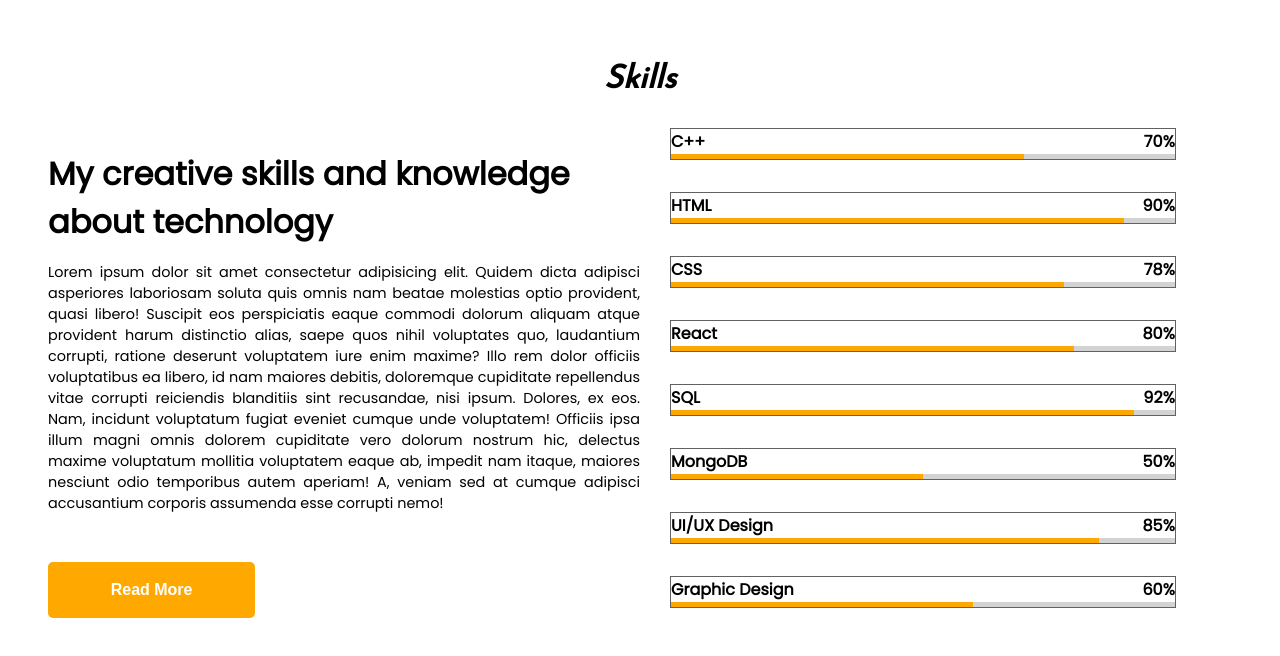
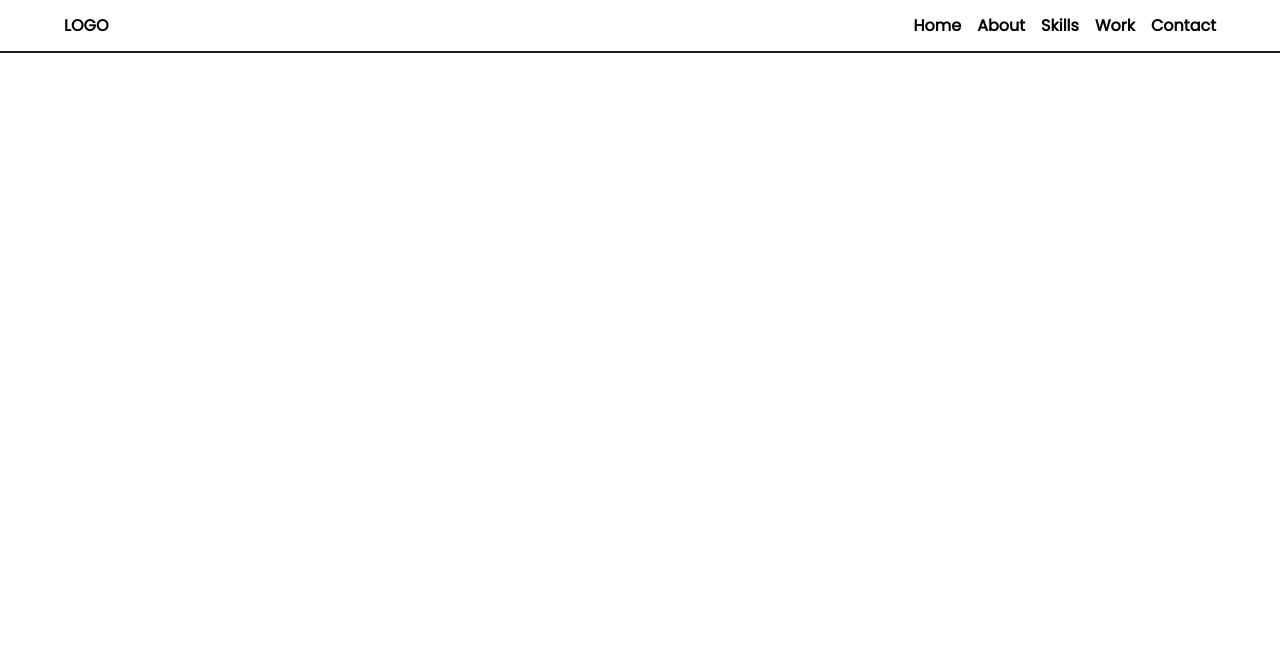
Before and after one commit to Rutuza/React-portfolio, a React (Create React App) app: page / in a window 1280 px wide. Shown: the top 656 px of the page. Built offline with nearby package versions, Linux system fonts and the light colour scheme; a web font is replaced by a local one.

Commit message:
my changes

```diff
--- a/src/App.css
+++ b/src/App.css
@@ -6,6 +6,32 @@
     padding: 0;
     box-sizing: border-box;
 }
+/* HomePage stylying */
+
+.nav-container
+{
+    padding: 1% 5%;
+    display: flex;
+    align-items: center;
+    justify-content: space-between;
+    font-family: 'poppins', sans-serif;
+    border-bottom: 2px solid #1c1b1b;
+}
+
+.logo{
+
+    font-weight: 700;
+}
+
+.nav-items{
+    display: flex;
+    align-items: center;
+    list-style-type: none;
+    gap: 1rem;
+    font-weight: 600;
+    cursor: pointer;
+}
+
 
 /* About Page  */
 
--- a/src/App.js
+++ b/src/App.js
@@ -2,15 +2,15 @@ import React from 'react';
 import WorkPage from './Assets/pages/WorkPage';
 import SkillsPage from './Assets/pages/SkillsPage';
 import AboutPage from './Assets/pages/AboutPage';
-// import HomePage from './Assets/pages/HomePage';
+import HomePage from './Assets/pages/HomePage';
 
 function App() {
   return (
     <div>
       {/* <AboutPage/> */}
-      {/* <HomePage /> */}
+      <HomePage />
       {/* <WorkPage/> */}
-      <SkillsPage/>
+      {/* <SkillsPage/> */}
     </div>
   );
 }
--- /dev/null
+++ b/src/Assets/components/Home.jsx
@@ -0,0 +1,18 @@
+import React from 'react';
+
+function Home() {
+  return (
+    <div className='nav-container'>
+        <div className="logo">LOGO</div>
+        <nav className='nav-items'>
+            <li>Home</li>
+            <li>About</li>
+            <li>Skills</li>
+            <li>Work</li>
+            <li>Contact</li>
+        </nav>
+    </div>
+  );
+}
+
+export default Home;
--- a/src/Assets/pages/HomePage.jsx
+++ b/src/Assets/pages/HomePage.jsx
@@ -1,10 +1,10 @@
 import React from 'react';
-import Index from '../components/Index';
+import Home from '../components/Home';
 
 function HomePage() {
   return (
     <div>
-      <Index />
+      <Home/>
     </div>
   );
 }
```
Also changed, not shown: src/Assets/components/Index.jsx (deleted, +0 -25 lines).
